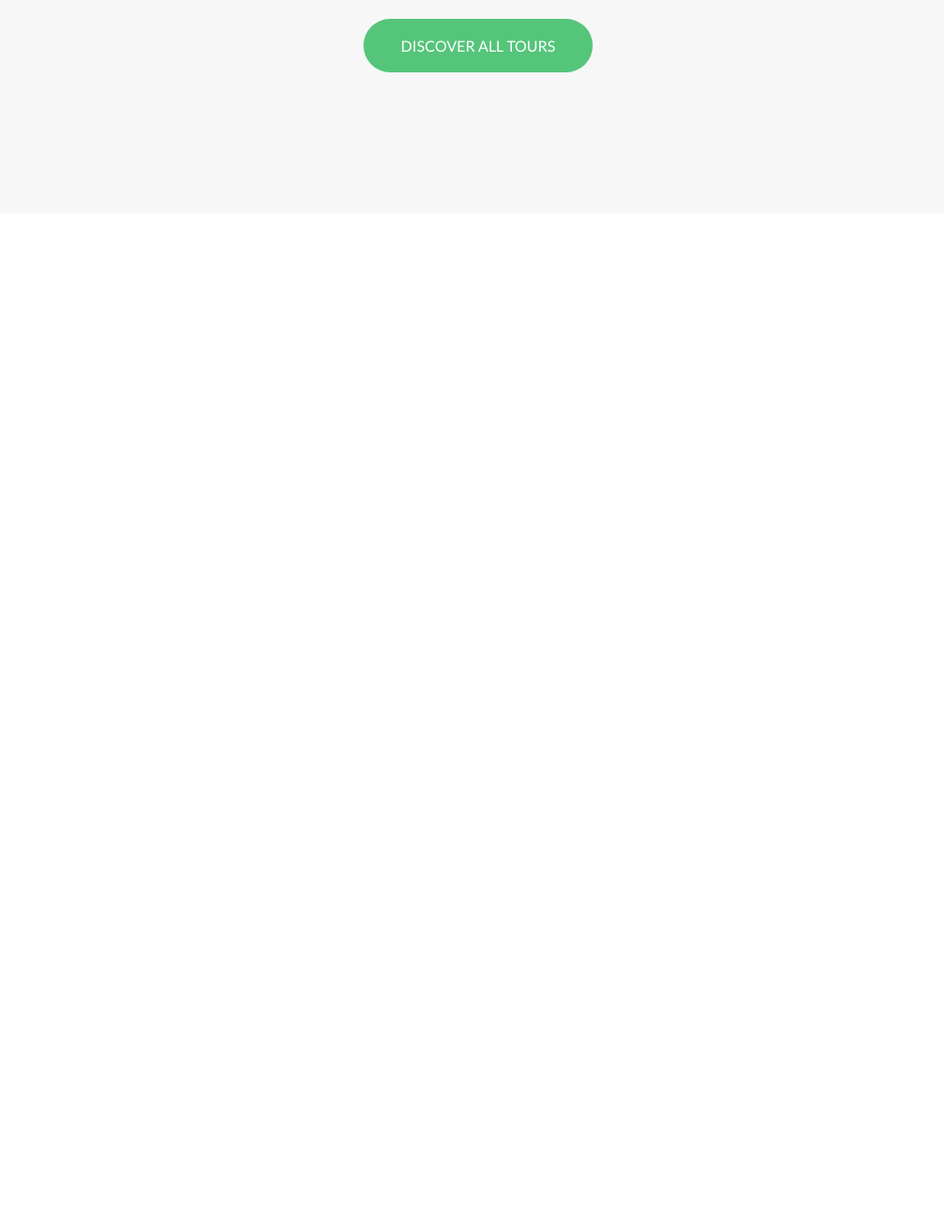
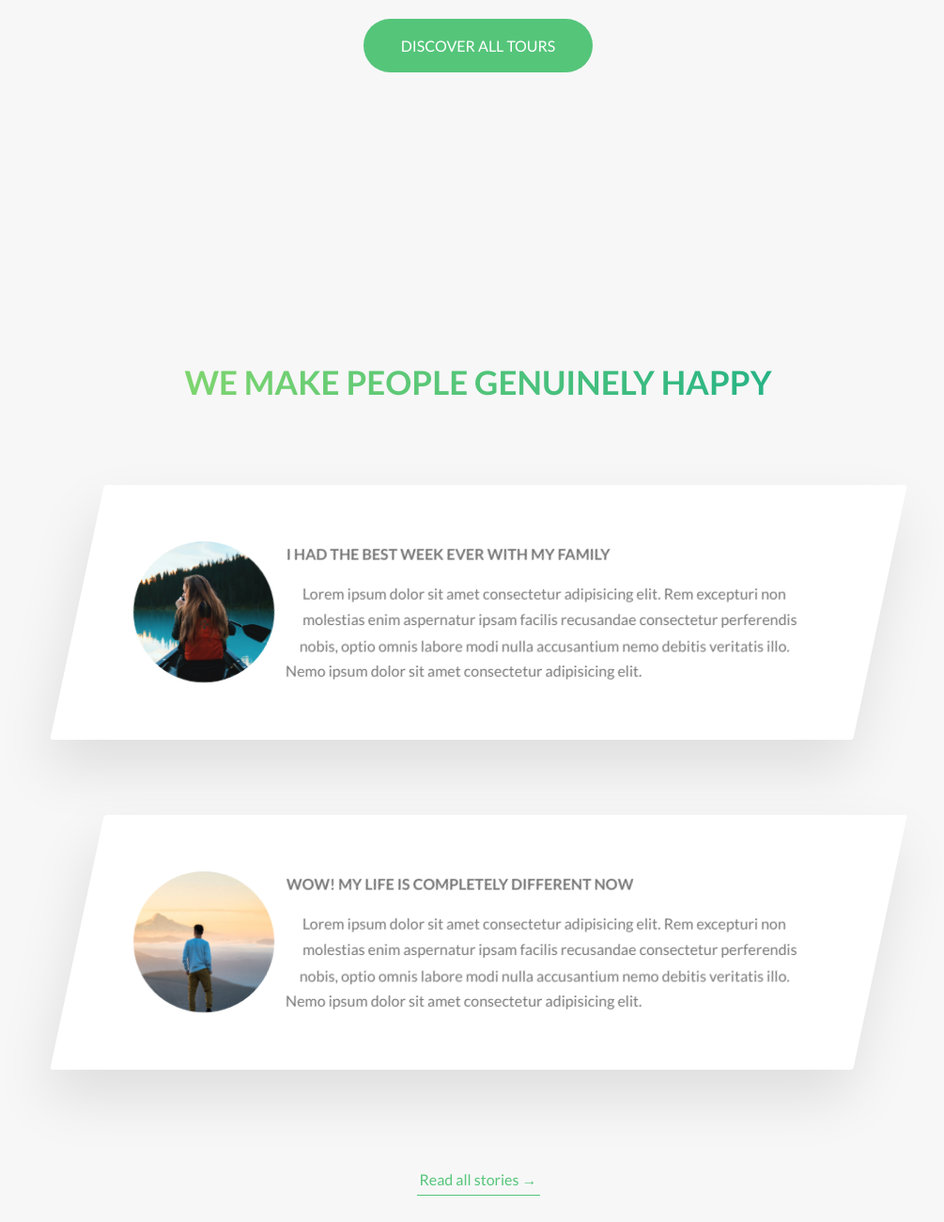
Before and after one commit to jacobstrazhevskyi/udemy-natours, a website built with Parcel: page src/index.html in a window 1280 px wide. Shown: the part 3075-4375 px from the top of the page at 94% size, without its empty margins (131-1136 px from the left). Before the commit the page ends 3332 px from the top, so only its background shows below. Built offline with nearby package versions, Linux system fonts and the light colour scheme.

Commit message:
stories section added and styled

```diff
--- a/src/index.html
+++ b/src/index.html
@@ -211,6 +211,51 @@
                 </div>
 
             </section>
+
+            <section class="page__section-stories section-stories">
+                <div class="u-center-text u-margin-bottom-big">
+                    <h2 class="section-about__heading-secondary heading-secondary">
+                        We make people genuinely happy
+                    </h2>
+                </div>
+
+                <div class="row">
+                    <div class="story">
+                        <figure class="story__shape">
+                            <img src="img/nat-8.jpg" alt="Person on a tour" class="story__image">
+                            <figcaption class="story__caption">
+                                Mary Smith
+                            </figcaption>
+                        </figure>
+                        <div class="story__text">
+                            <h3 class="heading-tertiary u-margin-bottom-small">I had the best week ever with my family</h3>
+                            <p>
+                                Lorem ipsum dolor sit amet consectetur adipisicing elit. Rem excepturi non molestias enim aspernatur ipsam facilis recusandae consectetur perferendis nobis, optio omnis labore modi nulla accusantium nemo debitis veritatis illo. Nemo ipsum dolor sit amet consectetur adipisicing elit.
+                            </p>
+                        </div>
+                    </div>
+                </div>
+                <div class="row">
+                    <div class="story">
+                        <figure class="story__shape">
+                            <img src="img/nat-9.jpg" alt="Person on a tour" class="story__image">
+                            <figcaption class="story__caption">
+                                Jack Wilson
+                            </figcaption>
+                        </figure>
+                        <div class="story__text">
+                            <h3 class="heading-tertiary u-margin-bottom-small">WOW! My life is completely different now</h3>
+                            <p>
+                                Lorem ipsum dolor sit amet consectetur adipisicing elit. Rem excepturi non molestias enim aspernatur ipsam facilis recusandae consectetur perferendis nobis, optio omnis labore modi nulla accusantium nemo debitis veritatis illo. Nemo ipsum dolor sit amet consectetur adipisicing elit.
+                            </p>
+                        </div>
+                    </div>
+                </div>
+
+                <div class="u-center-text u-margin-top-huge">
+                    <a href="#" class="button-text">Read all stories &rarr;</a>
+                </div>
+            </section>
         </main>
     </body>
 </html>
--- /dev/null
+++ b/src/sass/components/_story.scss
@@ -0,0 +1,64 @@
+.story {
+  width: 75%;
+  margin: 0 auto;
+  box-shadow: 0 3rem 6rem rgba($color-black, .1);
+  background: $color-white;
+  border-radius: 3px;
+  padding: 6rem;
+  padding-left: 9rem;
+
+  font-size: $default-font-size;
+
+  transform: skewX(-12deg);
+
+  &__shape {
+    float: left;
+    width: 15rem;
+    height: 15rem;
+
+    shape-outside: circle(50% at 50% 50%);
+    -webkit-shape-outside: circle(50% at 50% 50%);
+
+    clip-path: circle(50% at 50% 50%);
+    -webkit-clip-path: circle(50% at 50% 50%);
+
+    transform: translateX(-3rem) skewX(12deg);
+
+    position: relative;
+  }
+
+  &__image {
+    height: 100%;
+    transform: translateX(-4rem) scale(1.4);
+    backface-visibility: hidden;
+    transition: all .5s;
+  }
+
+  &__text {
+    transform: skewX(12deg);
+  }
+
+  &__caption {
+    position: absolute;
+    top: 50%;
+    left: 50%;
+    transform: translate(-50%, 20%);
+    color: $color-white;
+    text-transform: uppercase;
+    font-size: 1.7rem;
+    text-align: center;
+    opacity: 0;
+    transition: all .5s;
+    backface-visibility: hidden;
+  }
+
+  &:hover &__caption {
+    opacity: 1;
+    transform: translate(-50%, -50%);
+  }
+
+  &:hover &__image {
+    transform: translateX(-4rem) scale(1);
+    filter: blur(3px) brightness(80%);
+  }
+}
--- a/src/sass/main.scss
+++ b/src/sass/main.scss
@@ -11,6 +11,7 @@
 @import "./components/card";
 @import "./components/composition";
 @import "./components/feature-box";
+@import "./components/story";
 
 @import "./layout/grid";
 @import "./layout/header";
--- a/src/sass/pages/_home.scss
+++ b/src/sass/pages/_home.scss
@@ -23,3 +23,8 @@
   padding: 25rem 0 15rem 0;
   margin-top: -10rem;
 }
+
+.section-stories {
+  padding: 15rem 0;
+  background-color: $color-grey-light-1;
+}
```
Also changed, not shown: src/css/style.css.
